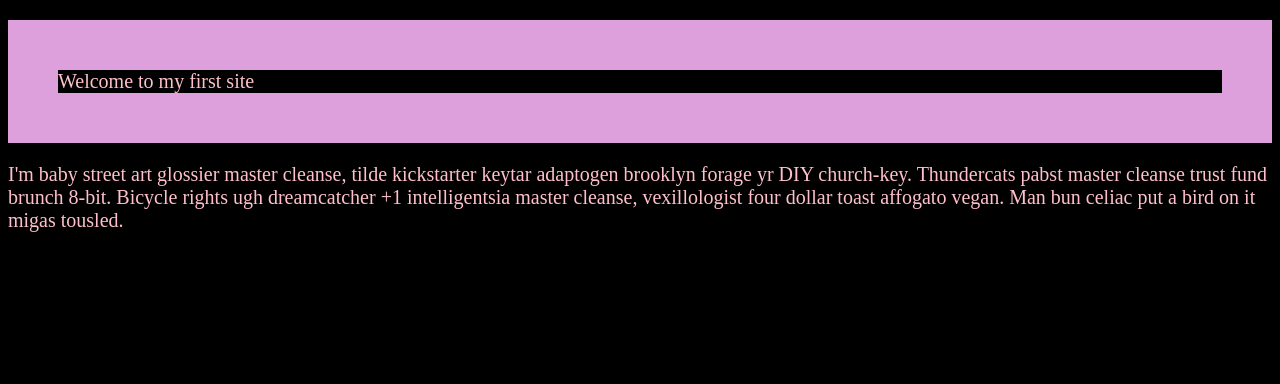
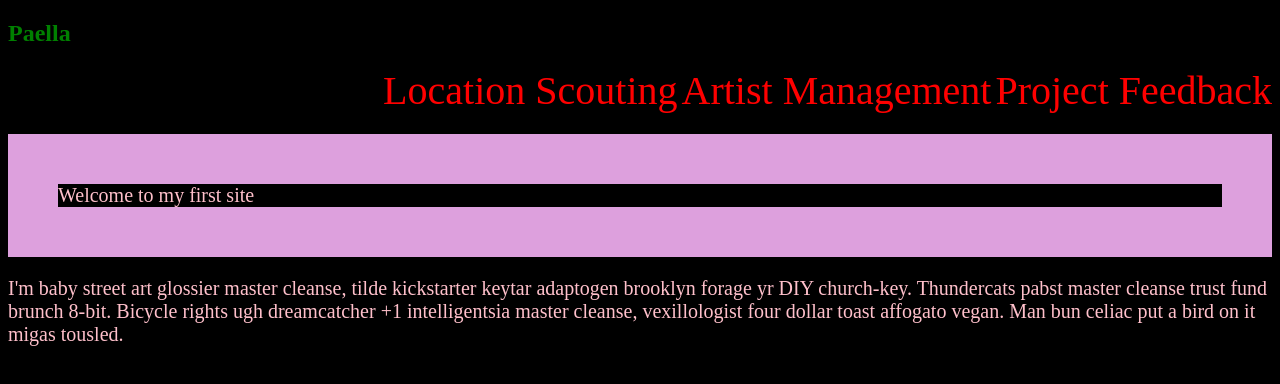
Before and after one commit to Rainacam12/Project-01, a plain HTML site: page index.html in a window 1280 px wide. Drawn offline with Linux system fonts and the light colour scheme.

Commit message:
PROJECT-01-0001: added header and nav-links

```diff
--- a/assets/css/style.css
+++ b/assets/css/style.css
@@ -2,8 +2,29 @@
     background-color: black;
 }
 
+header h2 {
+    color: green;
+}
+
+header nav ul {
+    text-align: right;
+    color: #ffffff;
+}
+
+/* List items in navigation bar */
+header nav ul li {
+    /* Sets display to inline */
+    display: inline;
+    list-style-type: none;
+    font-size: 40px;
+}
+
 section {
     font-size: 20px;
+}
+
+.nav-link {
+    color: red;
 }
 
 .pink-text {
--- a/index.html
+++ b/index.html
@@ -10,6 +10,17 @@
 </head>
 
 <body>
+    <header>
+        <h2>Paella</h2>
+        <nav>
+            <ul>
+              <li class="nav-link">Location Scouting</li>
+              <li class="nav-link">Artist Management</li>
+              <li class="nav-link">Project Feedback</li>
+            </ul>
+          </nav>
+      </header>
+
     <section>
         <p class="pink-text" id="welcome-paragraph">Welcome to my first site</p>
         <p class="pink-text">I'm baby street art glossier master cleanse, tilde kickstarter keytar adaptogen brooklyn forage yr DIY
```
